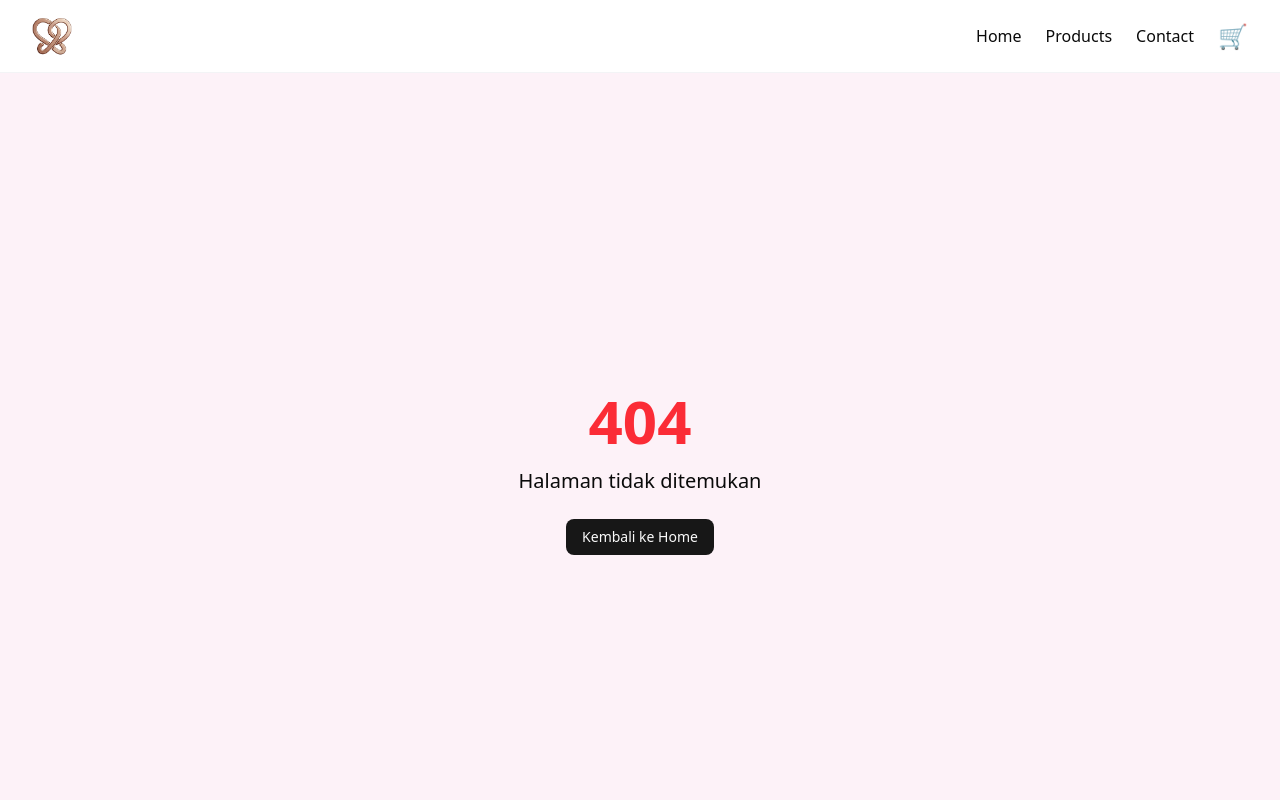
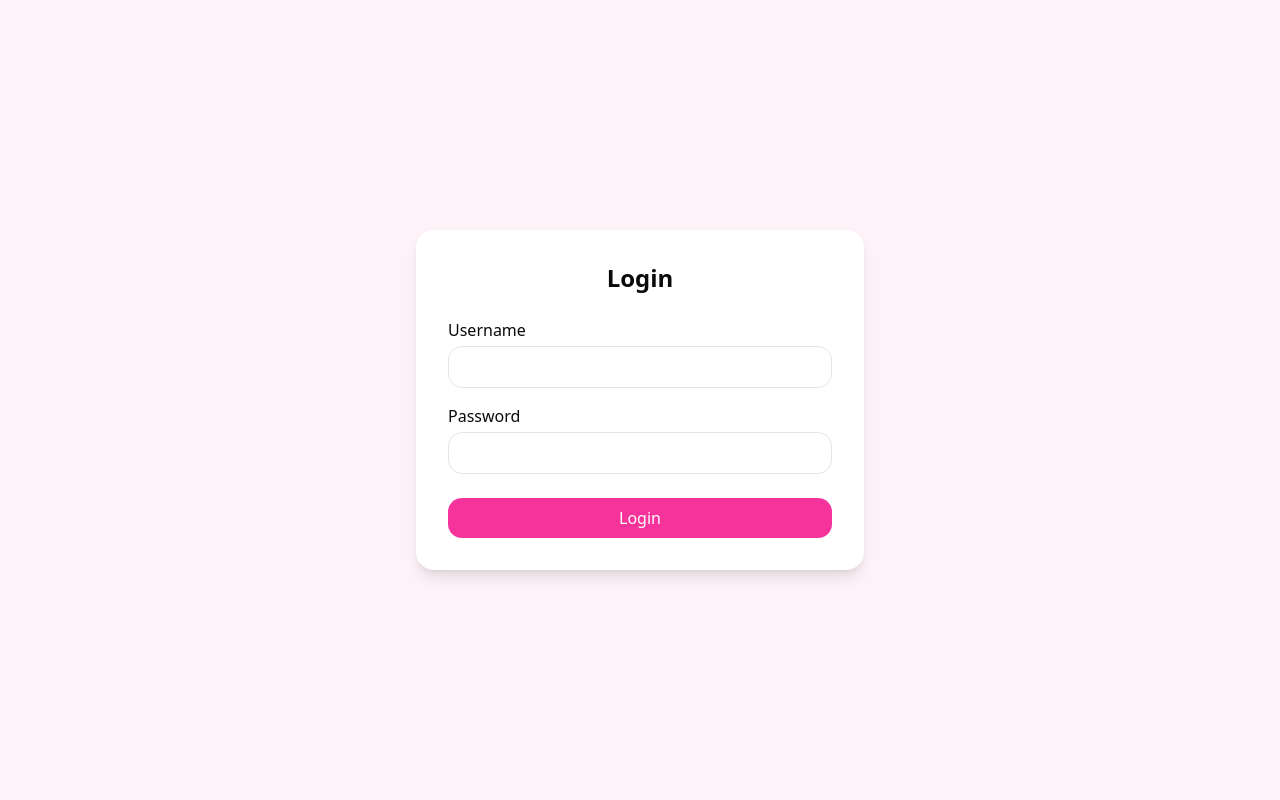
Before and after one commit to 2400016072-hub/skincareproject, a React (Vite) app: page /login in a window 1280 px wide. Before the commit this address had no page. Shown: the top 800 px of the page. Built offline with nearby package versions, Linux system fonts and the light colour scheme.

Commit message:
login page

```diff
--- a/src/App.jsx
+++ b/src/App.jsx
@@ -9,6 +9,8 @@ import Products from "./pages/public/Products";
 import Contact from "./pages/public/Contact";
 import DetailProduct from "./pages/public/DetailProduct";
 import Cart from "./pages/public/Cart";
+
+import LoginForm from "./pages/auth/Login";
 
 import AdminDashboard from "./pages/admin/AdminDashboard";
 import AdminCreate from "./pages/admin/AdminCreate";
@@ -23,7 +25,15 @@ function App() {
     <AnimatePresence mode="wait">
       <Routes location={location} key={location.pathname}>
 
-        {/* PUBLIC ROUTES */}
+        <Route
+          path="/login"
+          element={
+            <PageTransition>
+              <LoginForm />
+            </PageTransition>
+          }
+        />
+
         <Route element={<Layout />}>
           <Route
             path="/"
@@ -70,7 +80,6 @@ function App() {
             }
           />
 
-          {/* 404 PUBLIC */}
           <Route
             path="*"
             element={
@@ -81,12 +90,10 @@ function App() {
           />
         </Route>
 
-        {/* ADMIN ROUTES (NO ANIMATION) */}
         <Route path="/admin" element={<AdminDashboard />} />
         <Route path="/admin/create" element={<AdminCreate />} />
         <Route path="/admin/edit/:id" element={<AdminEdit />} />
 
-        {/* GLOBAL 404 */}
         <Route path="*" element={<NotFound />} />
       </Routes>
     </AnimatePresence>
--- /dev/null
+++ b/src/components/LoginForm.jsx
@@ -0,0 +1,69 @@
+import { useState } from "react";
+import { useNavigate } from "react-router-dom";
+import users from "../data/users";
+
+export default function LoginForm() {
+  const navigate = useNavigate();
+
+  const [username, setUsername] = useState("");
+  const [password, setPassword] = useState("");
+
+  const handleSubmit = (e) => {
+    e.preventDefault();
+
+    const foundUser = users.find(
+      (u) => u.username === username && u.password === password
+    );
+
+    if (!foundUser) {
+      alert("Username atau password salah ❌");
+      return;
+    }
+
+    localStorage.setItem("user", JSON.stringify(foundUser));
+
+    if (foundUser.role === "admin") {
+      navigate("/admin");
+    } else {
+      navigate("/");
+    }
+  };
+
+  return (
+    <form
+      onSubmit={handleSubmit}
+      className="w-full max-w-md bg-white p-8 rounded-2xl shadow-lg"
+    >
+      <h2 className="text-2xl font-bold text-center mb-6">Login</h2>
+
+      <div className="mb-4">
+        <label className="block mb-1 font-medium">Username</label>
+        <input
+          type="text"
+          required
+          value={username}
+          onChange={(e) => setUsername(e.target.value)}
+          className="w-full border rounded-xl px-4 py-2"
+        />
+      </div>
+
+      <div className="mb-6">
+        <label className="block mb-1 font-medium">Password</label>
+        <input
+          type="password"
+          required
+          value={password}
+          onChange={(e) => setPassword(e.target.value)}
+          className="w-full border rounded-xl px-4 py-2"
+        />
+      </div>
+
+      <button
+        type="submit"
+        className="w-full bg-pink-500 text-white py-2 rounded-xl"
+      >
+        Login
+      </button>
+    </form>
+  );
+}
--- a/src/components/public/Navbar.jsx
+++ b/src/components/public/Navbar.jsx
@@ -1,4 +1,4 @@
-import { Link } from "react-router-dom";
+import { Link, useNavigate } from "react-router-dom";
 import { useState, useEffect } from "react";
 import Logo from "../../assets/brands/Logo.png";
 import { useCart } from "../../context/CartContext";
@@ -6,6 +6,7 @@ import { useCart } from "../../context/CartContext";
 const Navbar = () => {
   const [open, setOpen] = useState(false);
   const { cart } = useCart();
+  const navigate = useNavigate();
 
   const totalItem = (cart || []).reduce(
     (total, item) => total + item.qty,
@@ -22,6 +23,12 @@ const Navbar = () => {
     }
   }, [totalItem]);
 
+  // ✅ LOGOUT
+  const handleLogout = () => {
+    localStorage.removeItem("user");
+    navigate("/login");
+  };
+
   return (
     <nav className="flex justify-between items-center px-8 py-4 bg-white border-b border-gray-100 sticky top-0 z-50">
 
@@ -37,6 +44,7 @@ const Navbar = () => {
 
         <Link to="/" className="hover:text-pink-500">Home</Link>
 
+        {/* PRODUCTS */}
         <div className="relative">
           <button
             onClick={() => setOpen(!open)}
@@ -68,6 +76,7 @@ const Navbar = () => {
 
         <Link to="/contact" className="hover:text-pink-500">Contact</Link>
 
+        {/* CART */}
         <Link to="/cart" className="relative text-2xl">
           🛒
           {totalItem > 0 && (
@@ -84,6 +93,14 @@ const Navbar = () => {
             </span>
           )}
         </Link>
+
+        {/* LOGOUT */}
+        <button
+          onClick={handleLogout}
+          className="text-red-500 hover:underline text-sm"
+        >
+          Logout
+        </button>
       </div>
     </nav>
   );
--- /dev/null
+++ b/src/data/users.js
@@ -0,0 +1,14 @@
+const users = [
+    {
+        username: "admin",
+        password: "admin",
+        role: "admin",
+    },
+    {
+        username: "Yura",
+        password: "123",
+        role: "user",
+    },
+];
+
+export default users;
--- /dev/null
+++ b/src/pages/auth/Login.jsx
@@ -0,0 +1,9 @@
+import LoginForm from "../../components/LoginForm";
+
+export default function Login() {
+  return (
+    <div className="min-h-screen flex items-center justify-center bg-pink-50">
+      <LoginForm />
+    </div>
+  );
+}
```
